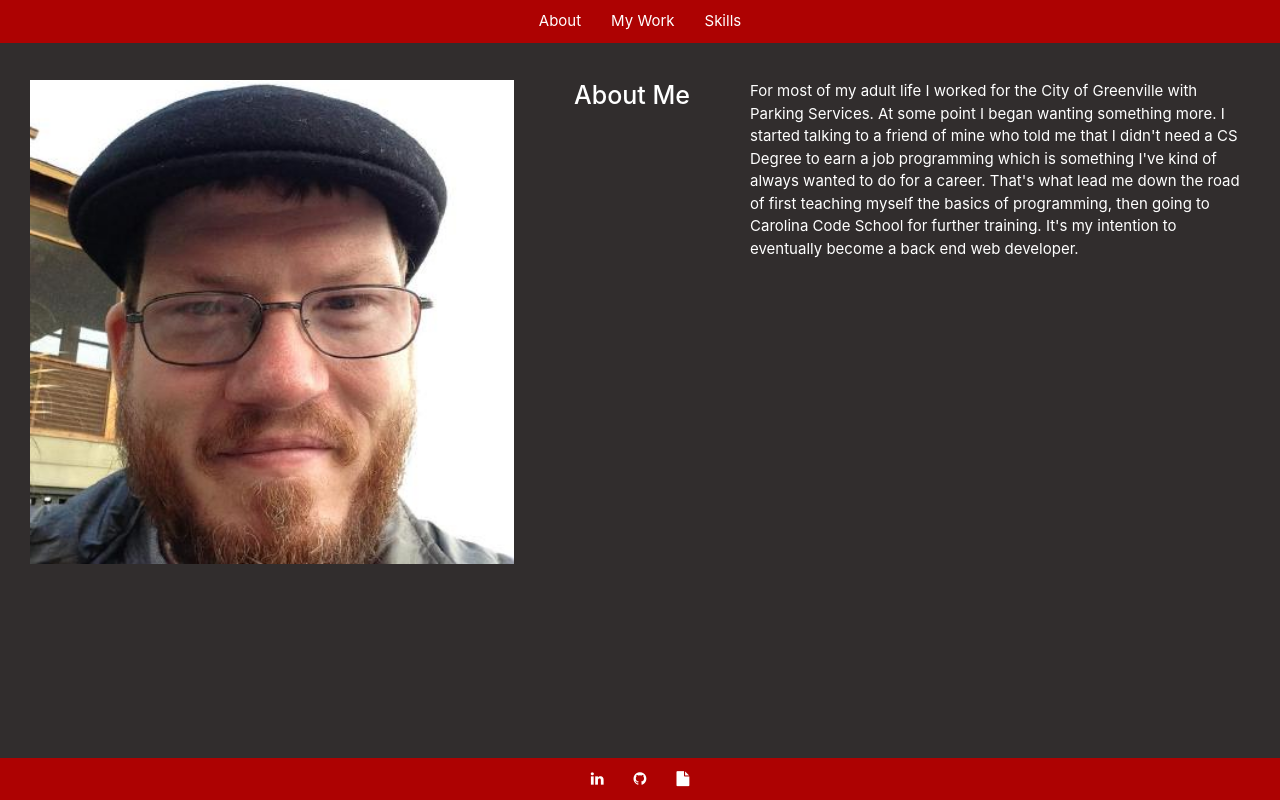
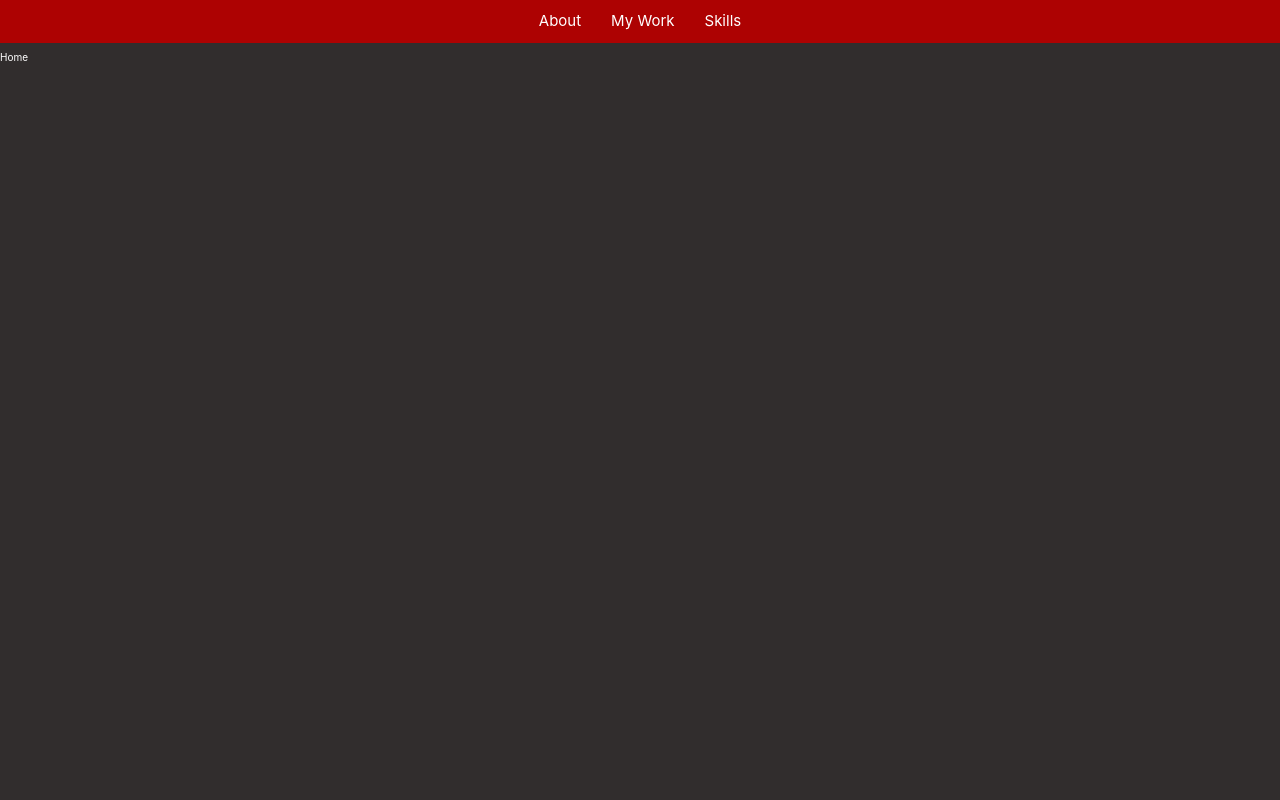
Before and after one commit to PatrickBoynton/portfolio, a React (Create React App) app: page / in a window 1280 px wide. Built offline with nearby package versions, Linux system fonts and the light colour scheme.

Commit message:
Changed the routing to reflect the new component.

```diff
--- a/src/App.js
+++ b/src/App.js
@@ -4,7 +4,7 @@
 import About from "./components/About";
 import Resume from "./components/Resume";
 import Portfolio from "./components/Portfolio";
-import Footer from "./components/Footer";
+import Home from "./components/Home";
 import {Switch, Route} from "react-router-dom";
 
 class App extends Component {
@@ -15,9 +15,10 @@
                 <Switch>
                     <Route path="/works" component={Portfolio}/>
                     <Route path="/resume" component={Resume}/>
-                    <Route path="/" component={About}/>
+                    <Route path='/about' component={About}/>
+                    <Route path="/" component={Home}/>
                 </Switch>
-                <Footer/>
+                {/*<Footer/>*/}
             </>
         )
             ;
```
